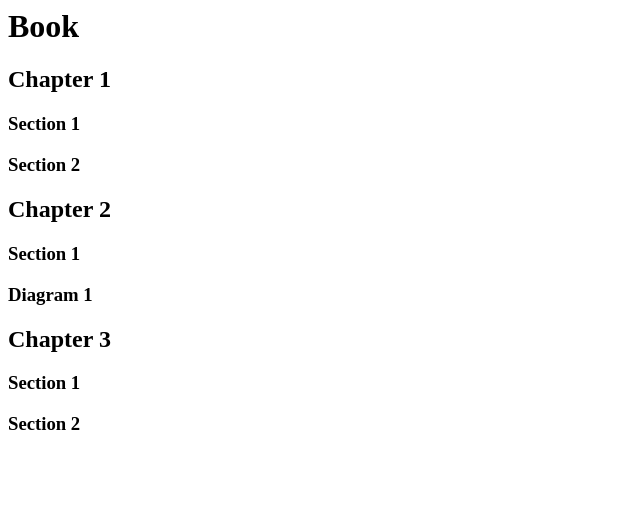
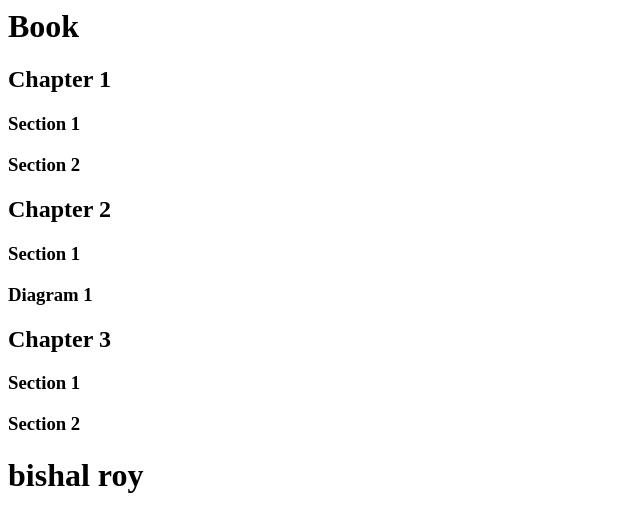
Before and after one commit to arthurr455565/Web-Development, a plain HTML site: page 2.1 Heading Element/index.html in a window 1280 px wide. Shown: the whole page, without its empty margins (0-640 px from the left). Drawn offline with Linux system fonts and the light colour scheme.

Commit message:
some change is done

```diff
--- a/2.1 Heading Element/index.html
+++ b/2.1 Heading Element/index.html
@@ -8,3 +8,4 @@
 <h2>Chapter 3</h2>
 <h3>Section 1</h3>
 <h3>Section 2</h3>
+<h1> bishal roy </h1>
```
